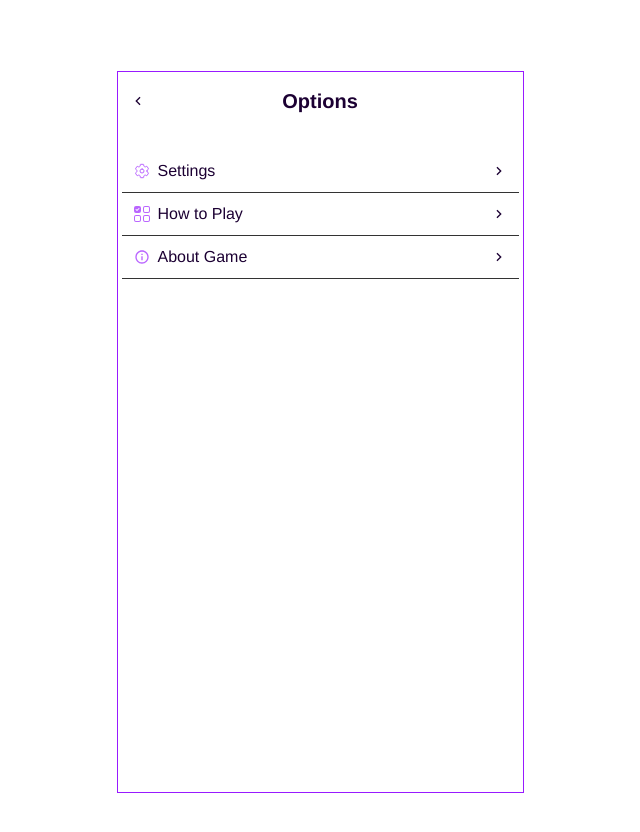
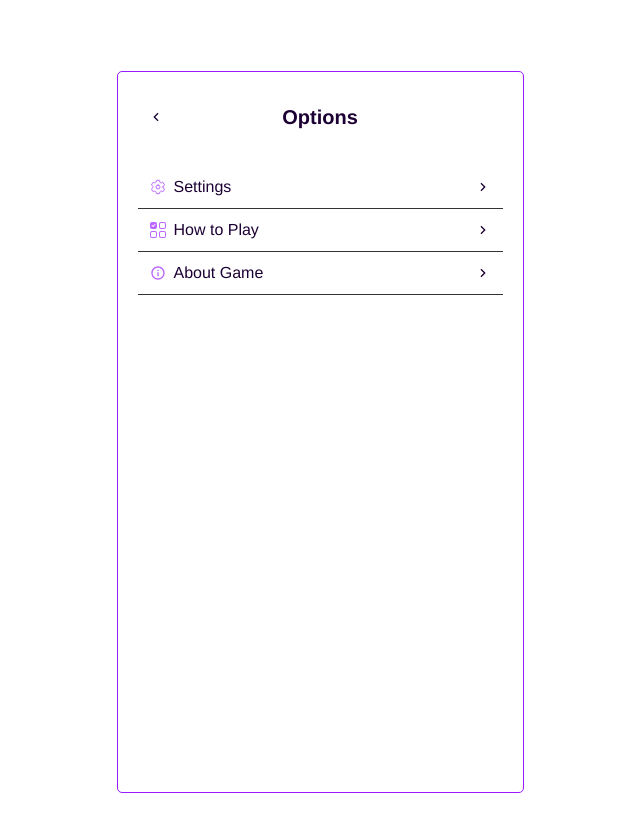
Before and after one commit to sprioleau/kudosu, a React (Vite) app: page /options in a window 1280 px wide. Shown: the top 832 px of the page, without its empty margins (320-960 px from the left). Built offline with nearby package versions, Linux system fonts and the light colour scheme.

Commit message:
💄 Use outline instead of box-shadow where possible

```diff
--- a/src/styles/components/_button.scss
+++ b/src/styles/components/_button.scss
@@ -2,13 +2,14 @@ button, .button {
   --border-opacity: 0;
   --border-width: 3px;
   border: none;
-  box-shadow: 0 0 0 var(--border-width) hsla(var(--c-accent-hsl), var(--border-opacity));
+  outline: var(--border-width) solid hsla(var(--c-accent-hsl), var(--border-opacity));
+  outline-offset: 3px;
   padding: 0.6em 1.2em;
   font-size: 1em;
   font-weight: 500;
   font-family: inherit;
   cursor: pointer;
-  transition: box-shadow 0.25s, transform 0.25s;
+  transition: outline 0.25s, transform 0.25s;
   user-select: none;
   color: var(--c-text);
   background-color: var(--c-accent);
@@ -30,15 +31,12 @@ button, .button {
   &:focus,
   &:focus-visible {
     --border-opacity: 1;
-    outline: none;
   }
 
   &:not(.cell__button):hover,
   &:not(.cell__button):focus {
     --border-width: 2px;
-    box-shadow:
-      0 0 0 var(--border-width) var(--c-ui-bg),
-      0 0 0 calc(var(--border-width) * 2) hsla(var(--c-accent-hsl), var(--border-opacity));
+    --border-opacity: 1;
   }
 
   &:active {
--- a/src/styles/components/_cell.scss
+++ b/src/styles/components/_cell.scss
@@ -16,13 +16,14 @@
     padding: 0;
     border-radius: 0;
     color: var(--c-text);
+    outline-offset: 0;
 
     &[data-region="odd"] {
       --opacity: 0.05;
     }
 
     &:focus {
-      box-shadow: none;
+      outline: none;
     }
 
     &[data-region-selected="true"],
@@ -51,13 +52,13 @@
       --opacity: 0.5;
       --border-opacity: 1;
       --border-width: min(0.175em, 4px);
-      box-shadow: 0 0 0 var(--border-width) hsla(var(--c-accent-hsl), var(--border-opacity));
+      outline: var(--border-width) solid hsla(var(--c-accent-hsl), var(--border-opacity));
     }
 
     &[data-value-incorrect="true"] {
       --opacity: 0.25;
       --border-opacity: 0.8;
-      box-shadow: 0 0 0 var(--border-width) hsl(var(--c-incorrect-h), var(--c-accent-s), var(--c-accent-l));
+      outline: var(--border-width) solid hsl(var(--c-incorrect-h), var(--c-accent-s), var(--c-accent-l));
       background-color: hsla(var(--c-incorrect-h), var(--c-accent-s), var(--c-accent-l), var(--opacity));
     }
 
--- a/src/styles/components/_data-icon.scss
+++ b/src/styles/components/_data-icon.scss
@@ -13,7 +13,7 @@
     font-weight: 700;
     text-transform: uppercase;
     background-color: var(--c-ui-bg);
-    box-shadow: 0 0 0 0.125em var(--c-text);
+    outline: 0.125em solid var(--c-text);
     border-radius: 100vmax;
     color: var(--c-text);
     padding: 0.325em 0.35em 0.125em;
--- a/src/styles/components/_header.scss
+++ b/src/styles/components/_header.scss
@@ -13,7 +13,7 @@
   }
 
   &__left {
-    left: var(--padding);
+    left: calc(var(--padding) + 0.125em);
   }
 
   &__center {
@@ -23,6 +23,6 @@
   }
 
   &__right {
-    right: var(--padding);
+    right: calc(var(--padding) + 0.125em);
   }
 }
--- a/src/styles/components/_layout.scss
+++ b/src/styles/components/_layout.scss
@@ -3,7 +3,7 @@
   flex-direction: column;
   height: 100%;
   width: 100%;
-  padding: 0.25em;
+  // padding: 0.25em;
 
   &__main {
     padding: 1.5em 0;
--- a/src/styles/components/_options-menu.scss
+++ b/src/styles/components/_options-menu.scss
@@ -10,6 +10,7 @@
     width: 100%;
     transition: box-shadow 0.25s ease-out;
     box-shadow: inset 0 0 0 3px transparent;
+    outline: none;
 
     &:active {
       transform: unset;
--- a/src/styles/utils/_app.scss
+++ b/src/styles/utils/_app.scss
@@ -6,11 +6,13 @@
   justify-content: center;
   position: relative;
   width: min(var(--board-size), 100vw - 2 * var(--padding));
+  padding: var(--padding);
   margin: var(--padding);
   aspect-ratio: 9 / 16;
-  box-shadow: 0 0 0 1px hsla(var(--c-accent-hsl), var(--border-opacity));
+  outline: 1px solid hsla(var(--c-accent-hsl), var(--border-opacity));
+  border-radius: 0.25em;
   background-color: var(--c-ui-bg);
-  transition: box-shadow 0.25s ease;
+  transition: outline 0.3s ease, padding 0.5s ease;
   overflow: hidden;
 
   &[data-is-mobile="true"] {
@@ -21,5 +23,6 @@
 @media (max-width: 700px) {
   .app {
       --border-opacity: 0;
+      padding: 0;
   }
 }
```
